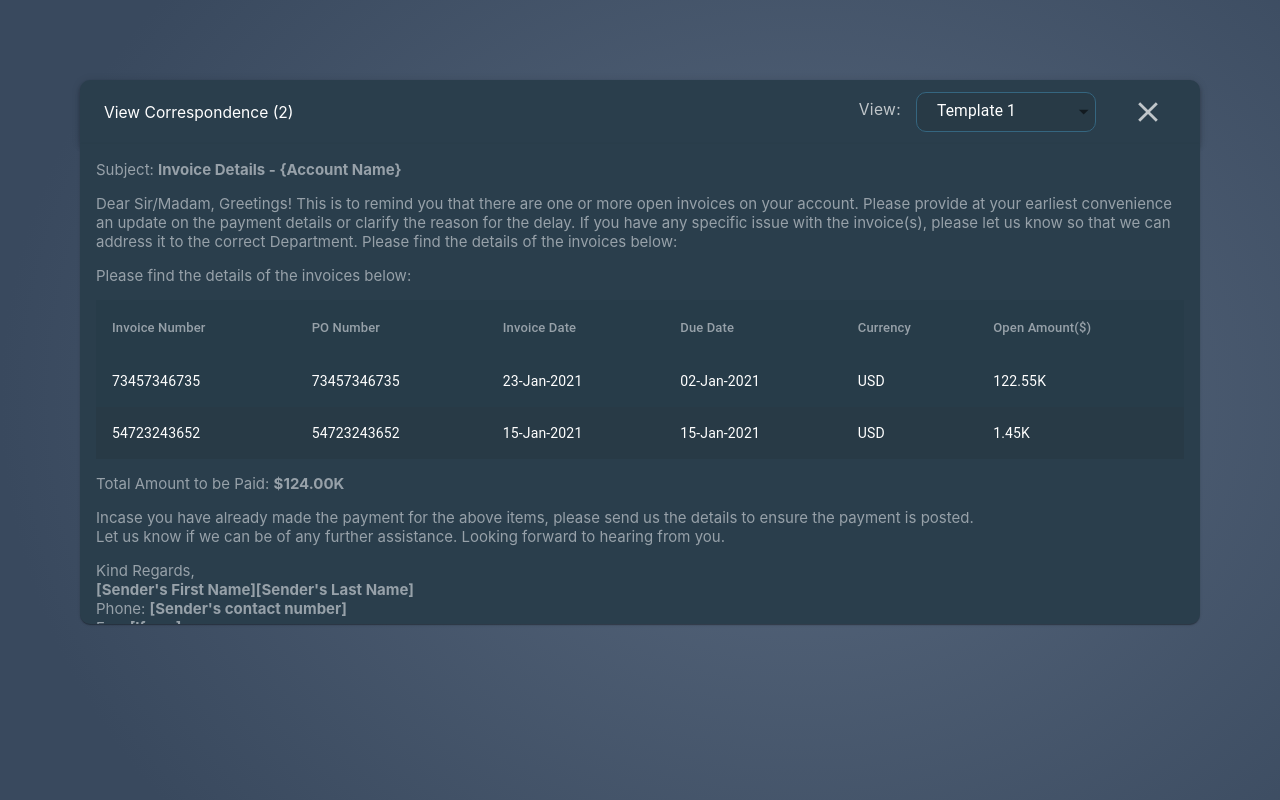
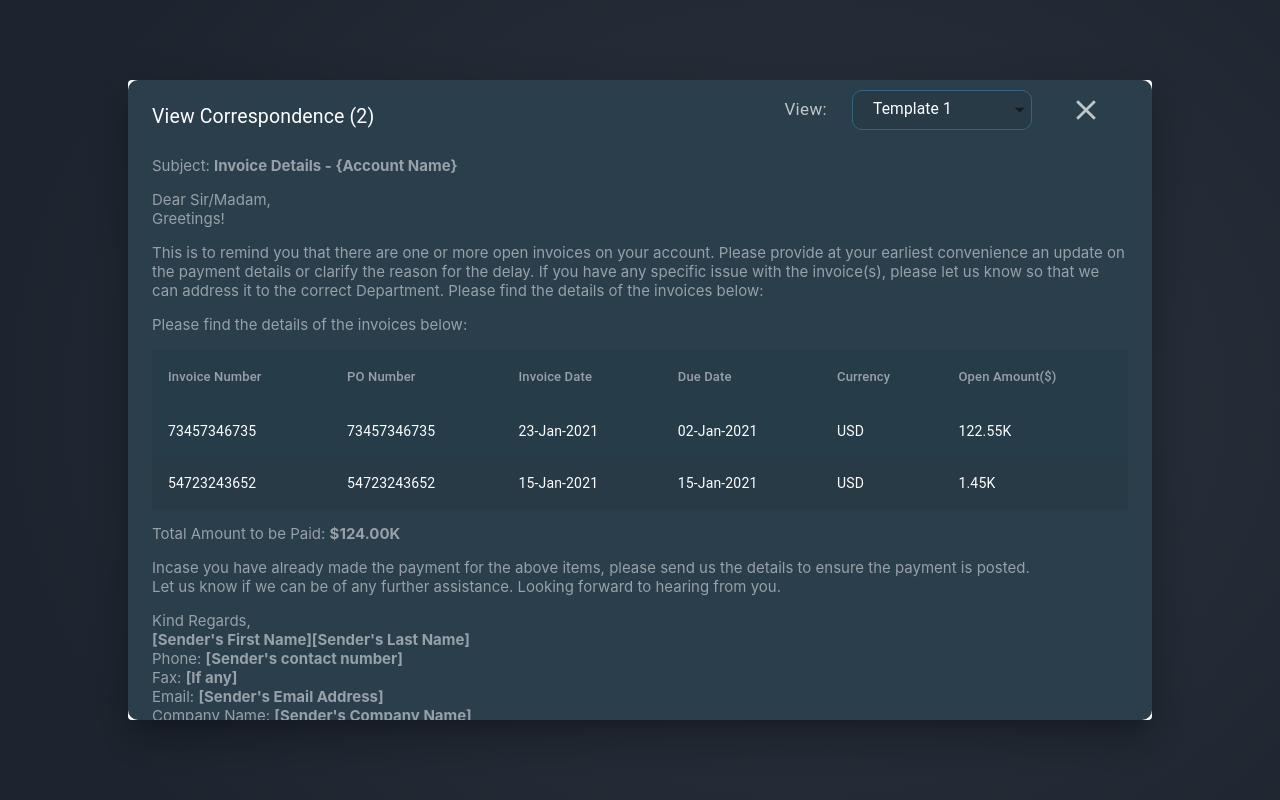
Before and after one commit to Vashisht8953/HighRadius-Invoice-Project, a React (Create React App) app: page / in a window 1280 px wide. Built offline with nearby package versions, Linux system fonts and the light colour scheme.

Commit message:
Changed Card Component to Dialog Component
Changed the Card Component to Dialog Component. Also added Template 2  and other functionalities.

```diff
--- a/src/views/ViewCorrespondencePage.js
+++ b/src/views/ViewCorrespondencePage.js
@@ -1,7 +1,9 @@
-import React, { useState } from 'react';
+import React from 'react';
 import { makeStyles } from '@material-ui/core';
-import { AppBar, Toolbar, Button, Select, MenuItem } from '@material-ui/core';
-import { Card, CardContent } from '@material-ui/core';
+import { Select, MenuItem } from '@material-ui/core';
+import { Dialog, IconButton, Typography } from '@material-ui/core';
+import MuiDialogTitle from '@material-ui/core/DialogTitle';
+import MuiDialogContent from '@material-ui/core/DialogContent';
 import { Table, TableContainer, TableHead, TableBody, TableRow, TableCell } from '@material-ui/core';
 import { CloseIcon } from '../assets';
 
@@ -9,23 +11,18 @@ const useStyles = makeStyles((theme) => ({
     WindowHeader: {
         background: '#2A3E4C',
         borderRadius: '10px 10px 0px 0px',
-        width: window.innerWidth - 160,
         position: 'static',
     },
     Title: {
         color: '#FFFFFF',
+        font: 'Ubuntu',
+        fontWeight: 'normal',
     },
     TopRightMenu: {
-        broder: '2px solid white',
         position: 'fixed',
-        right: '100px',
+        top: '80px',
+        right: '170px',
         display: 'flex'
-    },
-    CloseButton: {
-        paddingLeft: '0px',
-        paddingRight: '0px',
-        width: '25px',
-        height: '25px',
     },
     Dropdown: {
         width: '180px',
@@ -38,20 +35,19 @@ const useStyles = makeStyles((theme) => ({
         paddingBottom: '3px',
     },
     ViewText: {
-        paddingTop: '18px',
-        paddingRight: '15px',
+        paddingTop: '16px',
+        paddingRight: '25px',
+        font: 'Ubuntu',
+        fontWeight: 'normal',
+        fontSize: '17px',
         letterSpacing: '0.33px',
         color: '#C0C6CA',
-    },
-    Window: {
-        width: window.innerWidth - 160,
-        height: window.innerHeight - 320,
-        borderRadius: '0px 0px 10px 10px',
-        background: '#2A3E4C',
     },
     Body: {
         fontSize: '15px',
         color: '#97A1A9',
+        background: '#2A3E4',
+        borderRadius: '0px 0px 10px 10px'
     },
     tableHeading: {
         backgroundColor: '#273D49CC',
@@ -75,48 +71,13 @@ const useStyles = makeStyles((theme) => ({
         height: '10px',
         fontSize: '14px',
     },
+    dialogPaper: {
+        minHeight: '80vh',
+        maxHeight: '80vh',
+        minWidth: '80vw',
+        maxWidth: '80vw'
+    }
 }));
-
-const WindowHeader = () => {
-    const classes = useStyles();
-    const [ template, setTemplate ] = React.useState('');
-    const handleChange = (event) => {
-        setTemplate(event.target.value);
-    }
-    return (
-        <AppBar className={classes.WindowHeader}>
-            <Toolbar>
-                <div className={classes.Title}>
-                    View Correspondence (2)
-                </div>
-                <div className={classes.TopRightMenu}>
-                    <div className={classes.ViewText}>
-                        View:
-                    </div>
-                    <div style={{ paddingTop: '10px', paddingBottom: '10px' }}>
-                        <Select
-                            className={classes.Dropdown}
-                            disableUnderline={true}
-                            onChnage={handleChange}
-                            defaultValue={"Template 1"}
-                            // value={template}
-                        >
-                            <MenuItem value="Template 1">
-                                <div>Template 1</div>
-                            </MenuItem>
-                            <MenuItem value="Template 2">
-                                Template 2
-                            </MenuItem>
-                        </Select>
-                    </div>
-                    <div style={{ paddingTop: '17px', paddingBottom: '10px', paddingLeft: '20px' }}>
-                        <Button className={classes.CloseButton}><CloseIcon/></Button>
-                    </div>
-                </div>
-            </Toolbar>
-        </AppBar>
-    );
-}
 
 function createData(invoiceNumber, PONumber, invoiceDate, dueDate, currency, openAmount) {
     return { invoiceNumber, PONumber, invoiceDate, dueDate, currency, openAmount };
@@ -159,14 +120,17 @@ const InvoiceDetailsTable = () => {
     )
 }
 
-const Window = () => {
+const Template1 = () => {
     const classes = useStyles();
     return (
-        <Card className={classes.Window}>
-            <CardContent className={classes.Body}>
+        <div className={classes.Body}>
             Subject: <b>Invoice Details - {"{Account Name}"}</b>
             <p>
-                    Dear Sir/Madam, Greetings! This is to remind you that there are one or more open invoices on your account. Please provide at your earliest convenience an update on the payment details or clarify the reason for the delay. If you have any specific issue with the invoice(s), please let us know so that we can address it to the correct Department. Please find the details of the invoices below:
+                Dear Sir/Madam, <br/>
+                Greetings!
+            </p>
+            <p>
+                This is to remind you that there are one or more open invoices on your account. Please provide at your earliest convenience an update on the payment details or clarify the reason for the delay. If you have any specific issue with the invoice(s), please let us know so that we can address it to the correct Department. Please find the details of the invoices below:
             </p>
             <p>
                 Please find the details of the invoices below:
@@ -189,20 +153,106 @@ const Window = () => {
                 Email: <b>[Sender's Email Address]</b><br/>
                 Company Name: <b>[Sender's Company Name]</b>
             </p>
-            </CardContent>
-        </Card>
-    );
+        </div>
+    )
+}
+
+const Template2 = () => {
+    const classes = useStyles();
+    return(
+        <div className={classes.Body}>
+            Subject: <b>Invoice Details - {"{Account Name}"}</b>
+            <p>
+                Dear Sir/Madam,
+            </p>
+            <p>
+                Gentle reminder that you have one or more open invoices on your account. <br/>
+                Please get back to us with an expected date of payment. If you have any issue with the invoice(s), please let us know so that we can aderess it at the earliest.
+            </p>
+            <p>
+                Please find the details of the invoices below:
+            </p>
+            <div>
+                <InvoiceDetailsTable/>
+            </div>
+            <p>
+                Incase you have already made the payment for the above items, please send us the details to ensure the payment is posted.<br/>
+                Let us know if we can be of any further assistance. Looking forward to hearing from you.
+            </p>
+            <p>
+                Kind Regards,<br/>
+                <b>[Sender's First Name][Sender's Last Name]</b><br/>
+                Phone: <b>[Sender's contact number]</b><br/>
+                Fax: <b>[If any]</b><br/>
+                Email: <b>[Sender's Email Address]</b><br/>
+                Company Name: <b>[Sender's Company Name]</b>
+            </p>
+        </div>
+    )
+}
+
+const Window = () => {
+    const classes = useStyles();
+    const [ open, setOpen ] = React.useState(true);
+    const [ maxWidth ] = React.useState('lg');
+    const [ fullWidth ] = React.useState(false);
+    const [ template, setTemplate ] = React.useState('Template 1');
+
+    const handleClickOpen = () => {
+        setOpen(true);
+    }
+
+    const handleClose = () => {
+        setOpen(false);
+    }
+
+    const handleChange = (event) => {
+        setTemplate(event.target.value);
+    }
+
+    return (
+        <Dialog onClose={handleClose} open={open} maxWidth={maxWidth} fullWidth={fullWidth} classes={{ paper: classes.dialogPaper }} className={classes.Window} >
+            <MuiDialogTitle className={classes.WindowHeader} >
+                <div style={{ display: 'flex', paddingTop: '5px' }}>
+                    <div className={classes.Title} style={{}}>
+                        View Correspondence (2)
+                    </div>
+                    <div className={classes.TopRightMenu} >
+                        <div className={classes.ViewText}>
+                            View:
+                        </div>
+                        <div style={{ paddingTop: '10px', paddingBottom: '10px', paddingRight: '30px' }}>
+                            <Select
+                                className={classes.Dropdown}
+                                disableUnderline={true}
+                                onChange={handleChange}
+                                value={template}
+                            >
+                                <MenuItem value="Template 1">
+                                    <div>Template 1</div>
+                                </MenuItem>
+                                <MenuItem value="Template 2">
+                                    Template 2
+                                </MenuItem>
+                            </Select>
+                        </div>
+                        <IconButton onClick={handleClose}>
+                            <CloseIcon/>
+                        </IconButton>
+                    </div>
+                </div>
+            </MuiDialogTitle>
+            <MuiDialogContent className={classes.Body} style={{ background: '#2A3E4C' }}>
+                {template == 'Template 1' ? <Template1/> : <Template2/>}
+            </MuiDialogContent>
+        </Dialog>
+    )
 }
 
 const ViewCorrespondencePage = () => {
     return (
-        <div>
-            <div style = {{ paddingLeft: '80px', paddingTop: '80px' }}>
-                <WindowHeader/>
-            </div>
-            <div style = {{ paddingLeft: '80px' }}>
+        <div >
             <Window/>
-            </div>
         </div>
     );
 }
```
Also changed, not shown: 1 other file (tests, documents, lock files or other folders). Lines whose indentation alone changed are shown as unchanged.
